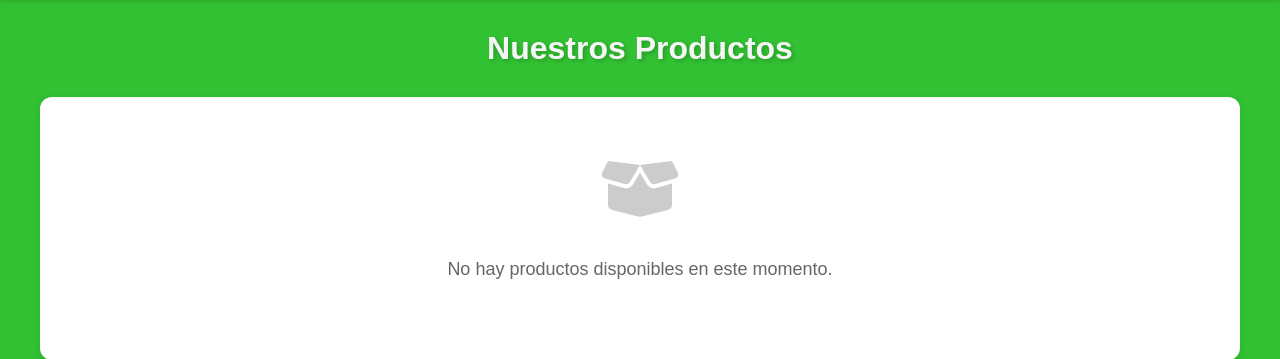
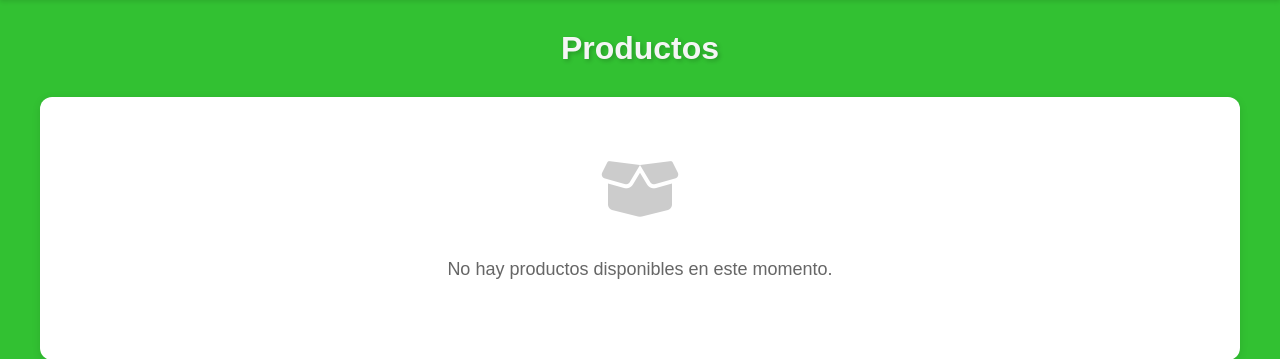
Before and after one commit to AraFrankow/Jumbox-Python, a Flask app: template templates/index.html in a window 1280 px wide. Shown: the part 130-489 px from the top of the page. Run offline with Flask 3, Linux system fonts and the light colour scheme; the template is opened without the code that fills it, so the values that code supplies are empty.

Commit message:
productos

```diff
--- a/templates/index.html
+++ b/templates/index.html
@@ -75,7 +75,7 @@
 
     <main>
         <div class="productos-container">
-            <h2>Nuestros Productos</h2>
+            <h2>Productos</h2>
 
             {% if productos %}
             <div class="productos-grid">
```
